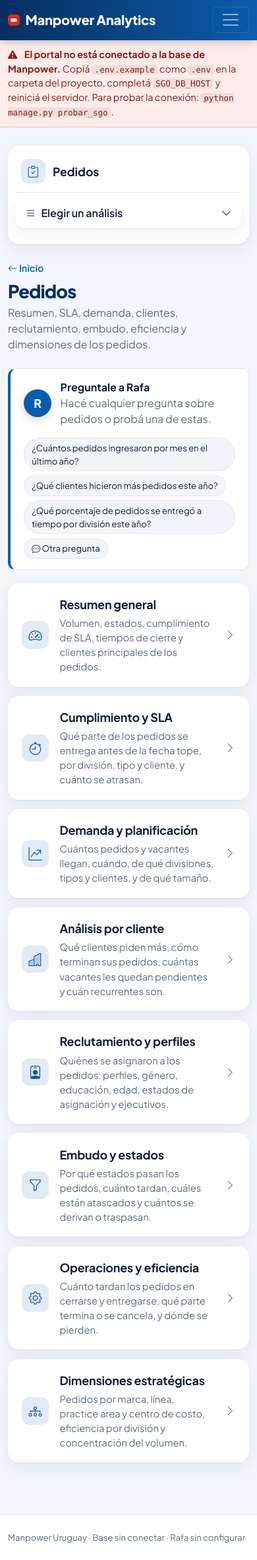
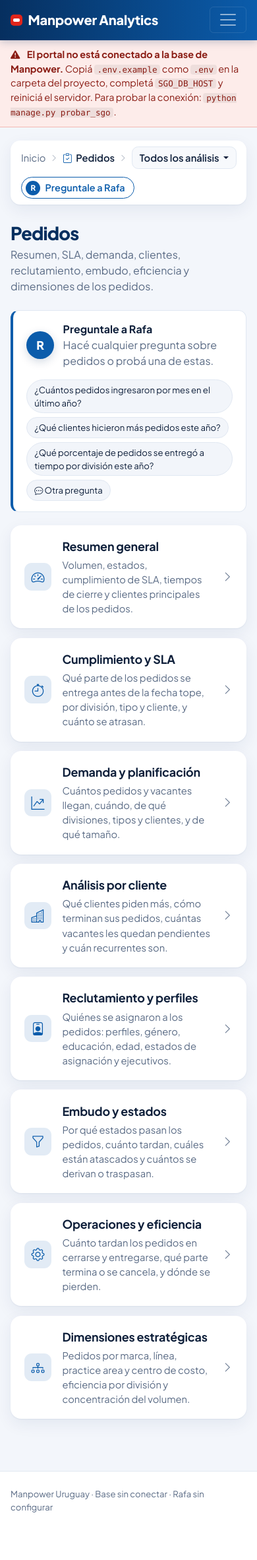
Before and after one commit to edugarciaparra/manpoweranalitics, a Django app: page /pedidos/ in a window 390 px wide. Shown: the whole page at 66% size. After the commit the page ends 2292 px from the top, so only its background shows below. Run offline with Django 5.2, Linux system fonts and the light colour scheme.

Commit message:
Clave de Rafa en config/ia_config.py y pantalla a todo el ancho con menús desplegables
- config/ia_config.py: proveedor, clave, modelo y URL de la IA (el .env, si existe, gana)
- Barra superior: cada módulo es un menú desplegable con sus análisis y Preguntale a Rafa
- Se quita el menú lateral: barra de ubicación con desplegable para cambiar de análisis
- Página hasta 1680 px; en pantallas anchas las secciones van de a dos y la tabla al lado del gráfico
- Portada del módulo con los análisis en grilla

Co-Authored-By: Claude Opus 5.5 <noreply@anthropic.com>
Claude-Session: https://claude.ai/code/session_013pikgJKKzBJgYdRikH9CNU

```diff
--- a/apps/core/context_processors.py
+++ b/apps/core/context_processors.py
@@ -1,7 +1,21 @@
 from django.conf import settings
 
 from .db import sgo_configurada
-from .registry import obtener_modulos
+from django.urls import reverse
+
+from .registry import obtener_catalogo, obtener_modulos
+
+
+def _menu():
+    """Módulos con sus análisis, para los menús desplegables de la barra superior."""
+    salida = []
+    for m in obtener_modulos():
+        m["url_rafa"] = reverse("core:rafa", args=[m["slug"]])
+        m["analisis"] = [{"slug": a["slug"], "titulo": a["titulo"], "icono": a["icono"],
+                          "url": reverse("core:analisis", args=[m["slug"], a["slug"]])}
+                         for a in (obtener_catalogo(m["slug"]) or [])]
+        salida.append(m)
+    return salida
 
 
 def modulos(request):
@@ -9,7 +23,7 @@ def modulos(request):
     conectada = sgo_configurada()
     sgo = settings.DATABASES.get("sgo", {})
     return {
-        "menu_modulos": obtener_modulos(),
+        "menu_modulos": _menu(),
         "base_conectada": conectada,
         "base_nombre": f"{sgo.get('HOST', '')} / {sgo.get('NAME', '')}" if sgo else "",
         "ia_configurada": bool(settings.IA_PROVEEDOR),
--- a/apps/core/templates/core/landing.html
+++ b/apps/core/templates/core/landing.html
@@ -5,7 +5,7 @@
 
 {% block contenido %}
 <section class="portada">
-  <div class="container-xl">
+  <div class="container-fluid ancho">
     <p class="saludo" id="saludo">Hola, {{ usuario_nombre }}.</p>
     <h1 class="portada-titulo">¿Qué querés analizar?</h1>
 
@@ -24,7 +24,7 @@
   </div>
 </section>
 
-<section class="container-xl modulos" aria-label="Módulos de análisis">
+<section class="container-fluid ancho modulos" aria-label="Módulos de análisis">
   <div class="row g-3 g-lg-4" id="lista-modulos">
     {% for m in modulos %}
     <div class="col-12 col-md-6 col-xl-4 modulo-col"
--- a/apps/core/templates/core/modulo.html
+++ b/apps/core/templates/core/modulo.html
@@ -3,13 +3,12 @@
 {% block titulo %}{{ modulo.titulo }}{% endblock %}
 
 {% block contenido %}
-<div class="container-xl pagina-modulo" style="--c: {{ modulo.color }}">
+<div class="container-fluid ancho pagina-modulo" style="--c: {{ modulo.color }}">
+  {% include "partials/barra_modulo.html" %}
   <div class="row g-4">
-    <div class="col-lg-3">{% include "partials/menu_analisis.html" %}</div>
 
-    <div class="col-lg-9">
+    <div class="col-12">
       <header class="cabecera">
-        <a class="volver" href="{% url 'core:landing' %}"><i class="bi bi-arrow-left" aria-hidden="true"></i> Inicio</a>
         <h1>{{ modulo.titulo }}</h1>
         <p class="sub">{{ modulo.descripcion }}</p>
       </header>
--- a/apps/core/views.py
+++ b/apps/core/views.py
@@ -80,6 +80,7 @@ def analisis(request, modulo, analisis):
             "modulo": mod, "analisis": list(catalogo), "item": item, "mensaje": _mensaje_error(e),
         }, status=503)
     datos["conclusiones"] = [c for c in datos.get("conclusiones", []) if c]
+    _marcar_anchas(datos["secciones"])
 
     return render(request, "core/analisis.html", {
         "modulo": mod,
@@ -92,6 +93,22 @@ def analisis(request, modulo, analisis):
         "filtros": para_plantilla(item["filtros"], filtros),
         "filtros_activos": activos(item["filtros"], filtros),
     })
+
+
+def _marcar_anchas(secciones):
+    """En pantallas anchas las secciones van de a dos por fila. Ocupan la fila entera las que
+    tienen tabla o no tienen gráfico, y la que quedaría sola entre dos de esas."""
+    tanda = []
+    for s in secciones + [None]:
+        ancha = s is None or bool(s.get("tabla")) or not s.get("grafico")
+        if s is not None:
+            s["ancha"] = ancha
+        if ancha:
+            if len(tanda) % 2:
+                tanda[-1]["ancha"] = True
+            tanda = []
+        else:
+            tanda.append(s)
 
 
 MAX_FILAS_DETALLE = 2000
--- a/apps/ia/templates/ia/consultar.html
+++ b/apps/ia/templates/ia/consultar.html
@@ -5,7 +5,7 @@
 
 {% block contenido %}
 <section class="nl-portada">
-  <div class="container-xl">
+  <div class="container-fluid ancho">
     <span class="nl-etiqueta"><i class="bi bi-chat-dots" aria-hidden="true"></i> Consultas en lenguaje natural sobre toda la base</span>
     <h1 class="nl-titulo">Preguntale a Rafa</h1>
     <p class="nl-sub">Escribí la pregunta como se la harías a un analista. Rafa arma la consulta, el portal la ejecuta
@@ -24,7 +24,7 @@
   </div>
 </section>
 
-<div class="container-xl">
+<div class="container-fluid ancho">
   {% include "ia/_chat.html" %}
 </div>
 {% endblock %}
--- a/static/css/app.css
+++ b/static/css/app.css
@@ -787,3 +787,53 @@ body { background: var(--papel); color: var(--tinta); }
 .nl-icono-rafa { background: var(--c, #0B5CAB); color: #fff; font-weight: 800; font-style: normal; }
 .rafa-avatar-chico { display: inline-grid; width: 28px; height: 28px; font-size: .85rem; margin-right: .45rem; vertical-align: middle; box-shadow: none; }
 .offcanvas-title { display: flex; align-items: center; }
+
+/* ---------- Ancho de página y menús desplegables ---------- */
+.ancho { max-width: 1680px; margin-left: auto; margin-right: auto; padding-left: clamp(16px, 2.2vw, 32px); padding-right: clamp(16px, 2.2vw, 32px); }
+.barra .nav-link { white-space: nowrap; padding: .45rem .7rem; }
+.barra .dropdown-toggle::after { margin-left: .35rem; vertical-align: .15em; opacity: .7; }
+.menu-desplegable { min-width: 290px; max-height: 70vh; overflow-y: auto; padding: .4rem; border: 0;
+  border-radius: .9rem; box-shadow: 0 12px 32px rgba(6, 47, 95, .18); }
+.menu-desplegable .dropdown-item { display: flex; align-items: center; gap: .6rem; border-radius: .55rem;
+  padding: .5rem .7rem; font-size: .92rem; color: var(--tinta); white-space: normal; }
+.menu-desplegable .dropdown-item .bi { color: var(--c, var(--mp-azul)); font-size: 1rem; flex: none; }
+.menu-desplegable .dropdown-item:hover { background: var(--mp-celeste, #EAF2FC); color: var(--mp-azul-osc, #062F5F); }
+.menu-desplegable .dropdown-item.active, .menu-desplegable .dropdown-item:active { background: var(--c, var(--mp-azul)); color: #fff; }
+.menu-desplegable .dropdown-item.active .bi { color: #fff; }
+.menu-desplegable .item-portada { font-weight: 600; }
+.menu-desplegable .item-rafa { font-weight: 600; color: var(--c, var(--mp-azul)); }
+.rafa-mini { flex: none; width: 22px; height: 22px; border-radius: 50%; display: inline-grid; place-items: center;
+  background: var(--c, var(--mp-azul)); color: #fff; font-size: .72rem; font-weight: 800; font-style: normal; }
+.dropdown-item.active .rafa-mini { background: #fff; color: var(--c, var(--mp-azul)); }
+@media (max-width: 1199.98px) {
+  .barra .menu-desplegable { box-shadow: none; background: rgba(255, 255, 255, .97); max-height: none; }
+}
+
+/* Barra del módulo (ubicación + cambio de análisis) */
+.barra-modulo { display: flex; flex-wrap: wrap; align-items: center; justify-content: space-between; gap: .75rem;
+  margin-bottom: 1.25rem; padding: .55rem .75rem .55rem 1rem; background: #fff; border-radius: .9rem; box-shadow: var(--sombra); }
+.migas { display: flex; flex-wrap: wrap; align-items: center; gap: .45rem; font-size: .92rem; color: var(--tinta-suave); }
+.migas a { color: var(--tinta-suave); text-decoration: none; }
+.migas a:hover { color: var(--c, var(--mp-azul)); }
+.migas .bi-chevron-right { font-size: .7rem; opacity: .6; }
+.migas-modulo { display: inline-flex; align-items: center; gap: .35rem; font-weight: 600; color: var(--tinta) !important; }
+.migas-modulo .bi { color: var(--c, var(--mp-azul)); }
+.btn-cambiar { border: 1px solid var(--linea); background: #F7F9FC; color: var(--tinta); font-weight: 600;
+  border-radius: .6rem; padding: .3rem .7rem; font-size: .92rem; }
+.btn-cambiar:hover { border-color: var(--c, var(--mp-azul)); }
+.btn-rafa-modulo { display: inline-flex; align-items: center; gap: .45rem; text-decoration: none; font-weight: 600; font-size: .9rem;
+  color: var(--c, var(--mp-azul)); border: 1px solid var(--c, var(--mp-azul)); border-radius: 999px; padding: .3rem .85rem .3rem .4rem; }
+.btn-rafa-modulo:hover { background: var(--c, var(--mp-azul)); color: #fff; }
+.btn-rafa-modulo:hover .rafa-mini { background: #fff; color: var(--c, var(--mp-azul)); }
+.pagina-modulo { padding-top: 1.25rem; }
+
+/* Portada del módulo: análisis en grilla */
+.lista-analisis { grid-template-columns: repeat(auto-fill, minmax(min(100%, 420px), 1fr)); }
+.sub { max-width: 60rem; }
+
+/* Secciones: en pantallas anchas, dos por fila; las que tienen tabla ocupan toda la fila con la tabla al costado */
+@media (min-width: 1400px) {
+  .grilla-secciones { display: grid; grid-template-columns: repeat(2, minmax(0, 1fr)); column-gap: 1.75rem; }
+  .grilla-secciones .seccion-ancha { grid-column: 1 / -1; }
+  .panel-tabla { max-height: 640px; overflow-y: auto; }
+}
--- a/templates/base.html
+++ b/templates/base.html
@@ -16,8 +16,8 @@
 <body>
   <a class="visually-hidden-focusable salto" href="#contenido">Ir al contenido</a>
 
-  <nav class="navbar navbar-expand-lg navbar-dark barra">
-    <div class="container-xl">
+  <nav class="navbar navbar-expand-xl navbar-dark barra">
+    <div class="container-fluid ancho">
       <a class="navbar-brand marca" href="{% url 'core:landing' %}">
         <span class="marca-signo" aria-hidden="true"></span>Manpower Analytics
       </a>
@@ -26,16 +26,28 @@
         <span class="navbar-toggler-icon"></span>
       </button>
       <div class="collapse navbar-collapse" id="menu">
-        <ul class="navbar-nav ms-auto gap-lg-1">
+        <ul class="navbar-nav ms-auto gap-xl-1">
           {% for m in menu_modulos %}
-          <li class="nav-item">
-            <a class="nav-link{% if m.url in request.path %} active{% endif %}"
-               href="{{ m.url }}"{% if m.url in request.path %} aria-current="page"{% endif %}>
+          <li class="nav-item dropdown">
+            <a class="nav-link dropdown-toggle{% if m.url in request.path %} active{% endif %}" href="{{ m.url }}"
+               role="button" data-bs-toggle="dropdown" aria-expanded="false"
+               {% if m.url in request.path %}aria-current="page"{% endif %}>
               <i class="bi {{ m.icono }} me-1" aria-hidden="true"></i>{{ m.titulo }}
             </a>
+            <ul class="dropdown-menu dropdown-menu-end menu-desplegable" style="--c: {{ m.color }}">
+              <li><a class="dropdown-item item-portada" href="{{ m.url }}">
+                <i class="bi bi-grid" aria-hidden="true"></i>Todos los análisis de {{ m.titulo|lower }}</a></li>
+              <li><a class="dropdown-item item-rafa{% if request.path == m.url_rafa %} active{% endif %}" href="{{ m.url_rafa }}">
+                <span class="rafa-mini" aria-hidden="true">R</span>Preguntale a Rafa</a></li>
+              <li><hr class="dropdown-divider"></li>
+              {% for a in m.analisis %}
+              <li><a class="dropdown-item{% if request.path == a.url %} active{% endif %}" href="{{ a.url }}">
+                <i class="bi {{ a.icono }}" aria-hidden="true"></i>{{ a.titulo }}</a></li>
+              {% endfor %}
+            </ul>
           </li>
           {% endfor %}
-          <li class="nav-item ms-lg-2">
+          <li class="nav-item ms-xl-2">
             <a class="nav-link nav-ia{% if '/ia/' in request.path %} active{% endif %}" href="{% url 'ia:consultar' %}">
               <i class="bi bi-chat-dots me-1" aria-hidden="true"></i>Preguntale a Rafa
             </a>
@@ -47,7 +59,7 @@
 
   {% if not base_conectada %}
   <div class="aviso-ejemplo" role="alert">
-    <div class="container-xl">
+    <div class="container-fluid ancho">
       <i class="bi bi-exclamation-triangle-fill me-2" aria-hidden="true"></i>
       <strong>El portal no está conectado a la base de Manpower.</strong>
       Copiá <code>.env.example</code> como <code>.env</code> en la carpeta del proyecto, completá <code>SGO_DB_HOST</code>
@@ -61,7 +73,7 @@
   </main>
 
   <footer class="pie">
-    <div class="container-xl">Manpower Uruguay ·
+    <div class="container-fluid ancho">Manpower Uruguay ·
       {% if base_conectada %}<i class="bi bi-database-check" aria-hidden="true"></i> Datos de {{ base_nombre }}{% else %}Base sin conectar{% endif %}
       {% if not ia_configurada %} · Rafa sin configurar{% endif %}</div>
   </footer>
--- /dev/null
+++ b/templates/partials/barra_modulo.html
@@ -0,0 +1,28 @@
+{# Barra del módulo: dónde estoy y un desplegable para cambiar de análisis (reemplaza al menú lateral) #}
+<div class="barra-modulo" style="--c: {{ modulo.color }}">
+  <nav class="migas" aria-label="Ubicación">
+    <a href="{% url 'core:landing' %}">Inicio</a>
+    <i class="bi bi-chevron-right" aria-hidden="true"></i>
+    <a href="{{ modulo.url }}" class="migas-modulo"><i class="bi {{ modulo.icono }}" aria-hidden="true"></i>{{ modulo.titulo }}</a>
+    <i class="bi bi-chevron-right" aria-hidden="true"></i>
+    <div class="dropdown d-inline-block">
+      <button class="btn-cambiar dropdown-toggle" type="button" data-bs-toggle="dropdown" aria-expanded="false">
+        {% if item %}{{ item.titulo }}{% elif en_rafa %}Preguntale a Rafa{% else %}Todos los análisis{% endif %}
+      </button>
+      <ul class="dropdown-menu menu-desplegable" style="--c: {{ modulo.color }}">
+        <li><a class="dropdown-item item-portada{% if not item and not en_rafa %} active{% endif %}" href="{{ modulo.url }}">
+          <i class="bi bi-grid" aria-hidden="true"></i>Todos los análisis</a></li>
+        <li><a class="dropdown-item item-rafa{% if en_rafa %} active{% endif %}" href="{% url 'core:rafa' modulo.slug %}">
+          <span class="rafa-mini" aria-hidden="true">R</span>Preguntale a Rafa</a></li>
+        <li><hr class="dropdown-divider"></li>
+        {% for a in analisis %}
+        <li><a class="dropdown-item{% if item.slug == a.slug %} active{% endif %}" href="{% url 'core:analisis' modulo.slug a.slug %}">
+          <i class="bi {{ a.icono }}" aria-hidden="true"></i>{{ a.titulo }}</a></li>
+        {% endfor %}
+      </ul>
+    </div>
+  </nav>
+  {% if not en_rafa and not item %}
+  <a class="btn-rafa-modulo" href="{% url 'core:rafa' modulo.slug %}"><span class="rafa-mini" aria-hidden="true">R</span>Preguntale a Rafa</a>
+  {% endif %}
+</div>
--- a/templates/partials/menu_analisis.html
+++ /dev/null
@@ -1,37 +0,0 @@
-{# Menú lateral del módulo: lista de análisis #}
-<aside class="menu-lateral" style="--c: {{ modulo.color }}">
-  <a class="menu-modulo{% if not item and not en_rafa %} activo{% endif %}" href="{{ modulo.url }}">
-    <span class="modulo-icono"><i class="bi {{ modulo.icono }}" aria-hidden="true"></i></span>
-    <span>{{ modulo.titulo }}</span>
-  </a>
-
-  <button class="btn-menu d-lg-none" type="button" data-bs-toggle="collapse" data-bs-target="#menu-analisis"
-          aria-expanded="false" aria-controls="menu-analisis">
-    <i class="bi bi-list" aria-hidden="true"></i>
-    {% if item %}{{ item.titulo }}{% elif en_rafa %}Preguntale a Rafa{% else %}Elegir un análisis{% endif %}
-    <i class="bi bi-chevron-down ms-auto" aria-hidden="true"></i>
-  </button>
-
-  <nav class="collapse d-lg-block" id="menu-analisis" aria-label="Análisis de {{ modulo.titulo }}">
-    <ul class="menu-lista">
-      <li>
-        <a href="{% url 'core:rafa' modulo.slug %}" class="menu-rafa{% if en_rafa %} activo{% endif %}"
-           {% if en_rafa %}aria-current="page"{% endif %}>
-          <i class="bi bi-chat-dots" aria-hidden="true"></i>Preguntale a Rafa
-        </a>
-      </li>
-      <li class="menu-separador" aria-hidden="true"></li>
-      {% for a in analisis %}
-      <li>
-        <a href="{% url 'core:analisis' modulo.slug a.slug %}"
-           class="{% if item.slug == a.slug %}activo{% endif %}"
-           {% if item.slug == a.slug %}aria-current="page"{% endif %}>
-          <i class="bi {{ a.icono }}" aria-hidden="true"></i>{{ a.titulo }}
-        </a>
-      </li>
-      {% empty %}
-      <li class="menu-vacio">Sin análisis todavía</li>
-      {% endfor %}
-    </ul>
-  </nav>
-</aside>
```
Also changed, not shown: apps/core/templates/core/analisis.html (+12 -10 lines), apps/core/templates/core/error_base.html (+3 -4 lines), apps/core/templates/core/rafa.html (+3 -4 lines), config/ia_config.py (added, +16 -0 lines), config/settings.py (+7 -4 lines).
